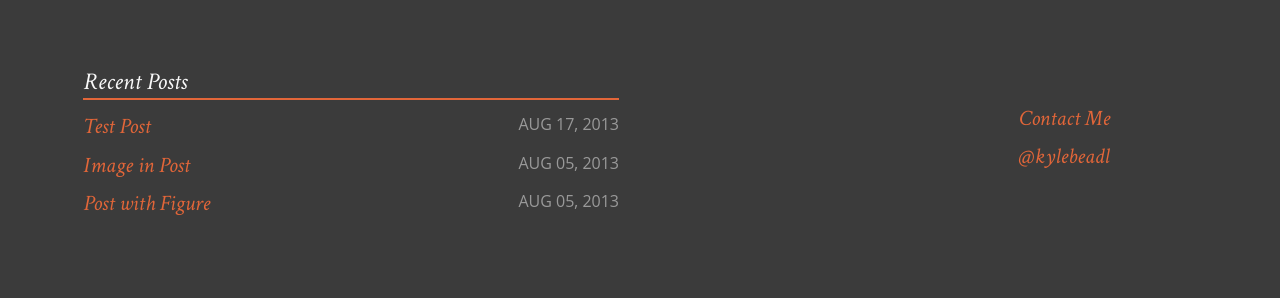
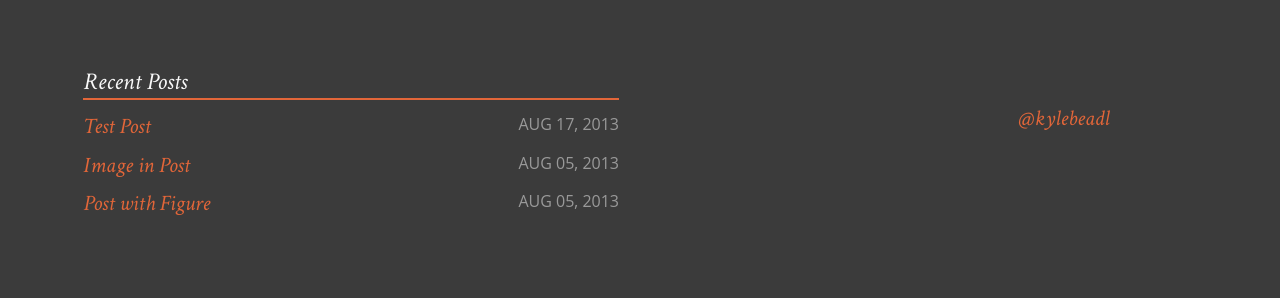
Before and after one commit to kbeadl/blog, a Jekyll site: the page built from index.md, in a window 1280 px wide. Shown: the part 1506-1804 px from the top of the page. Built offline with Jekyll 4.4.1, drawn with Linux system fonts in a browser that asks for light colours; comment, search, counter and statistics services are not loaded.

Commit message:
Update footer.html

```diff
--- a/_includes/footer.html
+++ b/_includes/footer.html
@@ -13,7 +13,7 @@
 
       <div class="social">
         <ul>
-            <li><a id="mail" href="mailto:{{ site.owner.email }}"><span class="foot-link">Contact Me</span></a></li>
+            <!--<li><a id="mail" href="mailto:{{ site.owner.email }}"><span class="foot-link">Contact Me</span></a></li>-->
 
             {% if site.owner.twitter %}
             <li><a id="twit" href="http://twitter.com/{{ site.owner.twitter }}" target="_blank"><span class="foot-link">@{{ site.owner.twitter }}</span></a></li>
```
